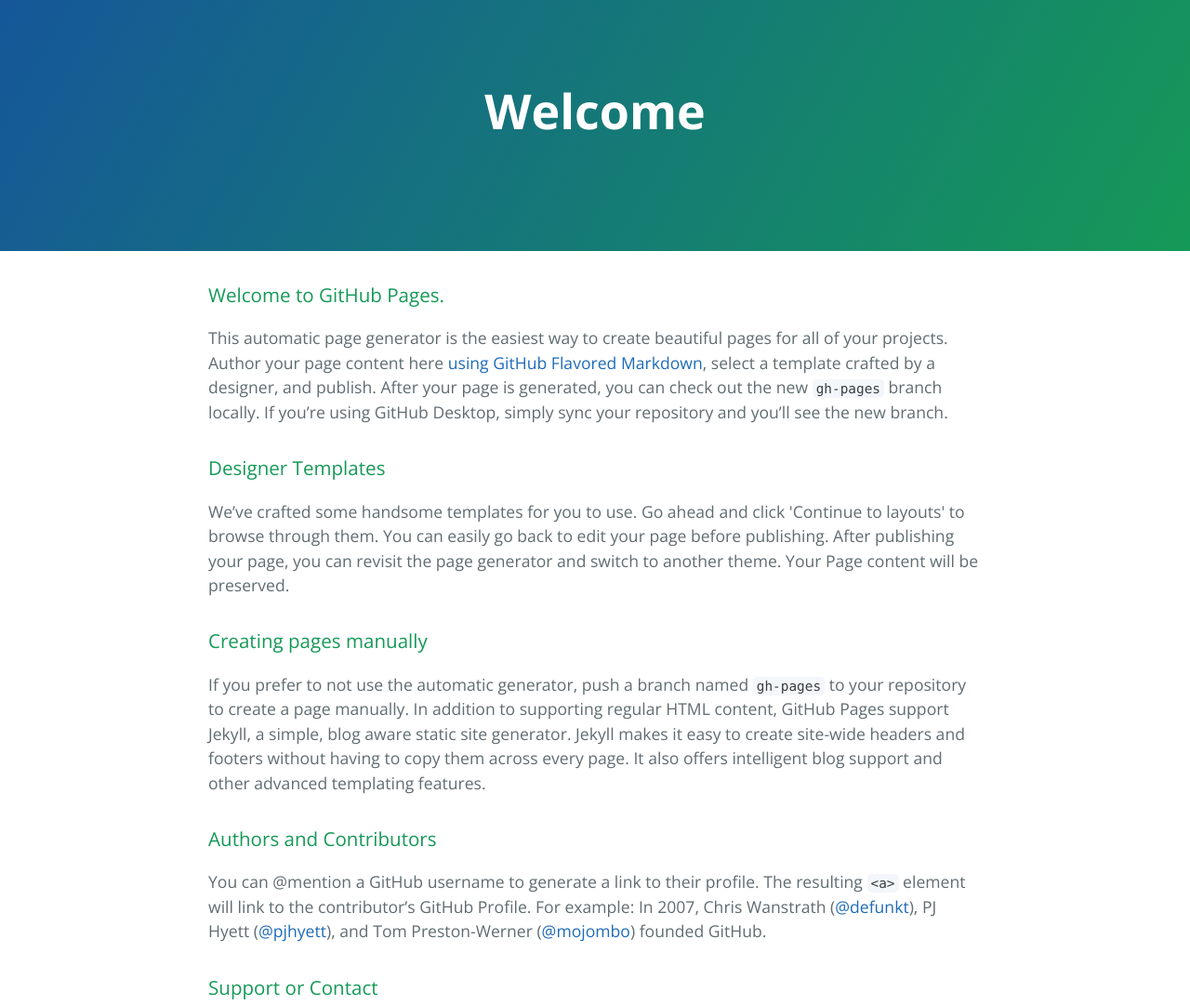
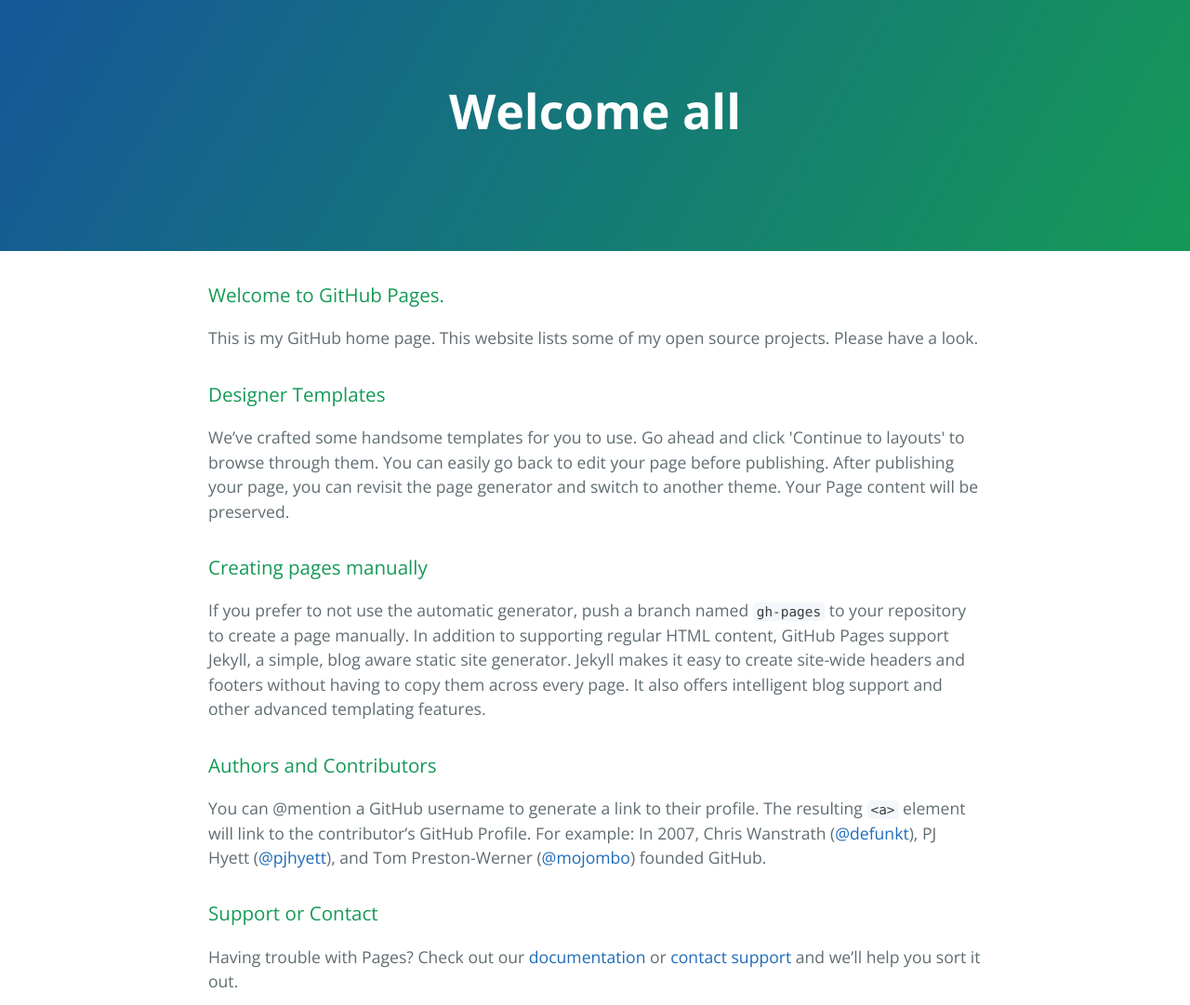
Before and after one commit to AtulDwivedi/atuldwivedi.github.io, a plain HTML site: page index.html in a window 1280 px wide. Shown: the top 1081 px of the page at 93% size. Drawn offline with nearby package versions, Linux system fonts and the light colour scheme.

Commit message:
changed description

```diff
--- a/index.html
+++ b/index.html
@@ -11,7 +11,7 @@
   </head>
   <body>
     <section class="page-header">
-      <h1 class="project-name">Welcome</h1>
+      <h1 class="project-name">Welcome all</h1>
       <h2 class="project-tagline"></h2>
     </section>
 
@@ -19,7 +19,7 @@
       <h3>
 <a id="welcome-to-github-pages" class="anchor" href="#welcome-to-github-pages" aria-hidden="true"><span aria-hidden="true" class="octicon octicon-link"></span></a>Welcome to GitHub Pages.</h3>
 
-<p>This automatic page generator is the easiest way to create beautiful pages for all of your projects. Author your page content here <a href="https://guides.github.com/features/mastering-markdown/">using GitHub Flavored Markdown</a>, select a template crafted by a designer, and publish. After your page is generated, you can check out the new <code>gh-pages</code> branch locally. If you’re using GitHub Desktop, simply sync your repository and you’ll see the new branch.</p>
+<p>This is my GitHub home page. This website lists some of my open source projects. Please have a look.</p>
 
 <h3>
 <a id="designer-templates" class="anchor" href="#designer-templates" aria-hidden="true"><span aria-hidden="true" class="octicon octicon-link"></span></a>Designer Templates</h3>
```
